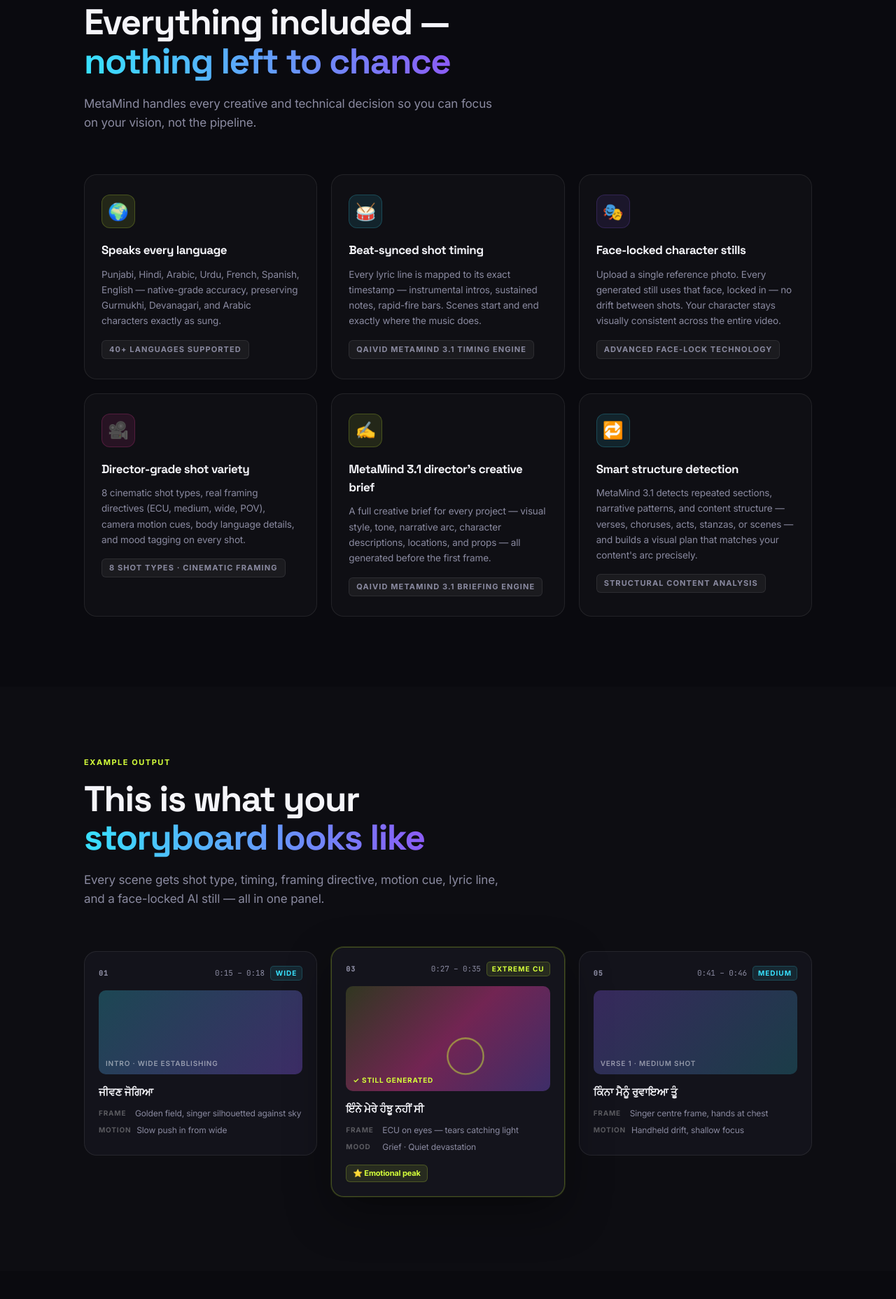
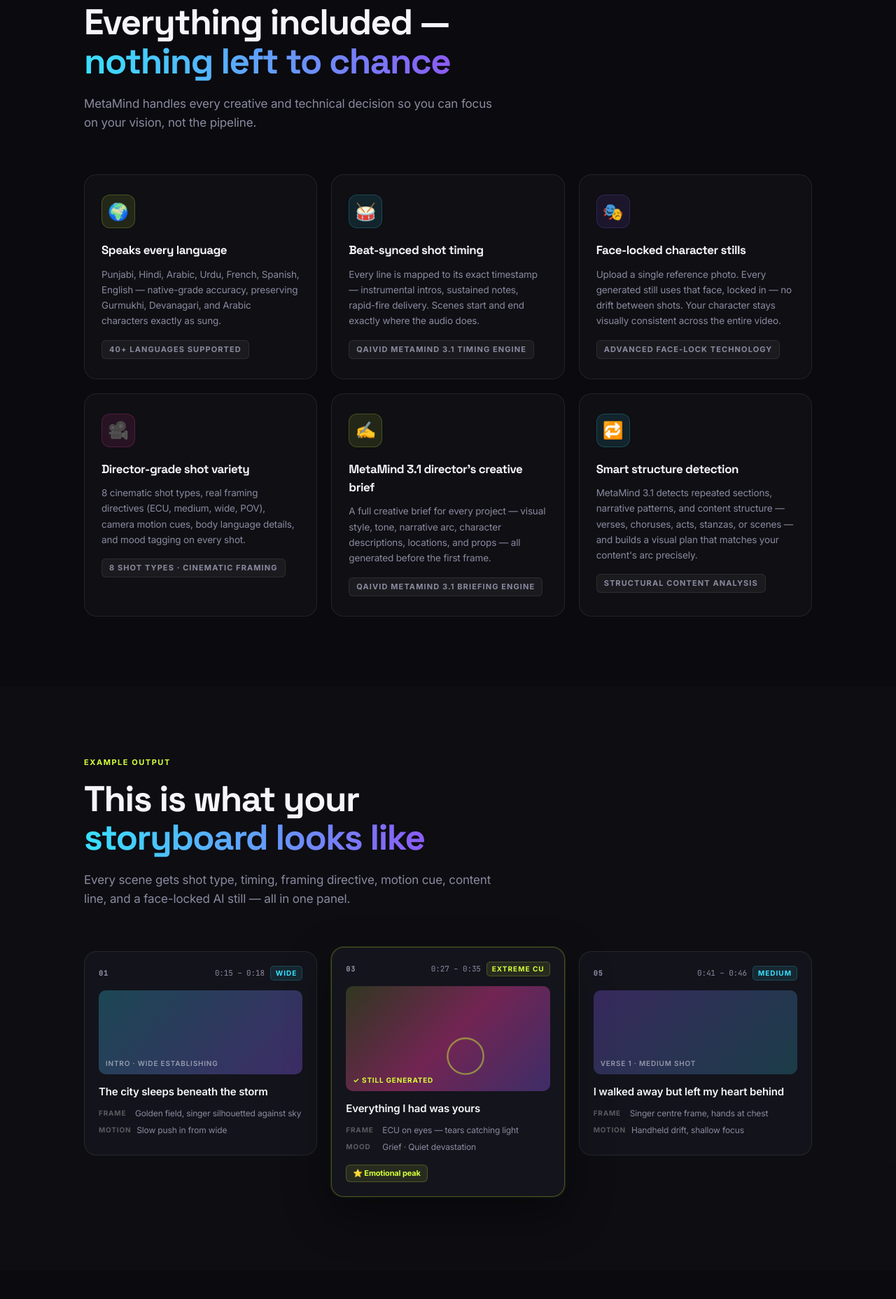
Before and after one commit to Qaivid/Qaivid-MM3, a Flask app: page / in a window 1280 px wide; the page is wider, and only the part inside the window is pictured. Shown: the part 2403-4259 px from the top of that part at 70% size. Run offline with Flask 3, Linux system fonts and the light colour scheme; some libraries are stand-ins or nearby versions.

Commit message:
Make storyboard previews universally applicable with neutral English content
Replace Punjabi text in storyboard mockups with English, update "lyric line" to "content line" in the subtitle, and adjust the beat-synced timing description to be more general.

Replit-Commit-Author: Agent
Replit-Commit-Session-Id: 9718b0a2-54fd-4519-95e1-f19bb8cc0691
Replit-Commit-Checkpoint-Type: full_checkpoint
Replit-Commit-Event-Id: f9d92a50-441c-44e6-8f04-105f3a1fc5a1
Replit-Commit-Screenshot-Url: https://storage.googleapis.com/screenshot-production-us-central1/7f445050-d194-4ba0-8e64-4cd83f6633b4/9718b0a2-54fd-4519-95e1-f19bb8cc0691/Oa38DJS
Replit-Helium-Checkpoint-Created: true

```diff
--- a/templates/landing.html
+++ b/templates/landing.html
@@ -204,7 +204,7 @@
             <div class="lp-feat3-card">
                 <div class="lp-feat3-icon-box lp-feat3-cyan">🥁</div>
                 <h3>Beat-synced shot timing</h3>
-                <p>Every lyric line is mapped to its exact timestamp — instrumental intros, sustained notes, rapid-fire bars. Scenes start and end exactly where the music does.</p>
+                <p>Every line is mapped to its exact timestamp — instrumental intros, sustained notes, rapid-fire delivery. Scenes start and end exactly where the audio does.</p>
                 <span class="lp-feature-tag">Qaivid MetaMind 3.1 timing engine</span>
             </div>
             <div class="lp-feat3-card">
@@ -240,7 +240,7 @@
     <div class="lp-section-inner">
         <div class="lp-section-eyebrow">Example output</div>
         <h2 class="lp-section-title">This is what your<br><span class="lp-title-accent">storyboard looks like</span></h2>
-        <p class="lp-section-sub">Every scene gets shot type, timing, framing directive, motion cue, lyric line, and a face-locked AI still — all in one panel.</p>
+        <p class="lp-section-sub">Every scene gets shot type, timing, framing directive, motion cue, content line, and a face-locked AI still — all in one panel.</p>
 
         <div class="lp-output-cards">
             <div class="lp-output-card">
@@ -253,7 +253,7 @@
                     <div class="lp-oc-gradient lp-oc-g1"></div>
                     <div class="lp-oc-label">INTRO · Wide establishing</div>
                 </div>
-                <div class="lp-oc-lyric">ਜੀਵਣ ਜੋਗਿਆ</div>
+                <div class="lp-oc-lyric">The city sleeps beneath the storm</div>
                 <div class="lp-oc-detail"><span class="lp-oc-dt">FRAME</span> Golden field, singer silhouetted against sky</div>
                 <div class="lp-oc-detail"><span class="lp-oc-dt">MOTION</span> Slow push in from wide</div>
             </div>
@@ -269,7 +269,7 @@
                     <div class="lp-oc-face-ring"></div>
                     <div class="lp-oc-label-alt">✓ STILL GENERATED</div>
                 </div>
-                <div class="lp-oc-lyric">ਇੰਨੇ ਮੇਰੇ ਹੰਝੂ ਨਹੀਂ ਸੀ</div>
+                <div class="lp-oc-lyric">Everything I had was yours</div>
                 <div class="lp-oc-detail"><span class="lp-oc-dt">FRAME</span> ECU on eyes — tears catching light</div>
                 <div class="lp-oc-detail"><span class="lp-oc-dt">MOOD</span> Grief · Quiet devastation</div>
                 <div class="lp-oc-badge">⭐ Emotional peak</div>
@@ -285,7 +285,7 @@
                     <div class="lp-oc-gradient lp-oc-g3"></div>
                     <div class="lp-oc-label">VERSE 1 · Medium shot</div>
                 </div>
-                <div class="lp-oc-lyric">ਕਿੰਨਾ ਮੈਨੂੰ ਰੁਵਾਇਆ ਤੂੰ</div>
+                <div class="lp-oc-lyric">I walked away but left my heart behind</div>
                 <div class="lp-oc-detail"><span class="lp-oc-dt">FRAME</span> Singer centre frame, hands at chest</div>
                 <div class="lp-oc-detail"><span class="lp-oc-dt">MOTION</span> Handheld drift, shallow focus</div>
             </div>
```
Also changed, not shown: attached_assets/Screenshot_2026-04-21_at_08.48.31_1776757723727.png (added).
